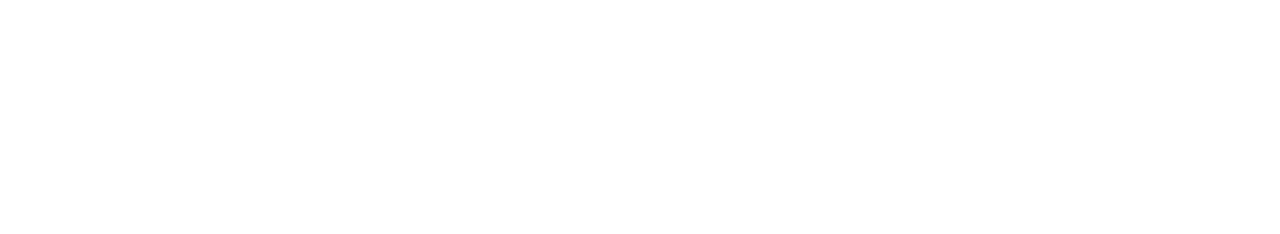
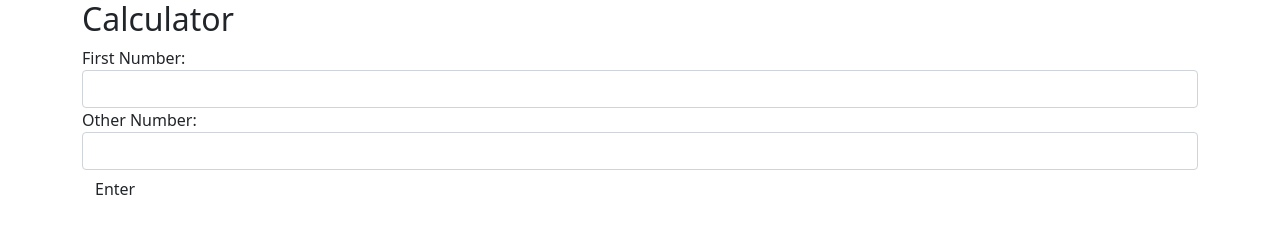
Before and after one commit to folalu101/calculator, a plain HTML site: page index.html in a window 1280 px wide. Drawn offline with Linux system fonts and the light colour scheme.

Commit message:
add h1 tag and also add form to index page

```diff
--- a/index.html
+++ b/index.html
@@ -13,6 +13,17 @@
 </head>
 <body>
     <div class="container">
+        <h2>Calculator</h2>
+        <div class="form-group">
+            <label for="num1">First Number: </label>
+            <input type="text" class="form-control" id="num-1">
+        </div>
+        <div class="form-group">
+            <label for="num2">Other Number: </label>
+            <input type="text" class="form-control" id="num-2">
+        </div>
+
+        <button type="submit" class="btn">Enter</button>
 
     </div>
 
```
